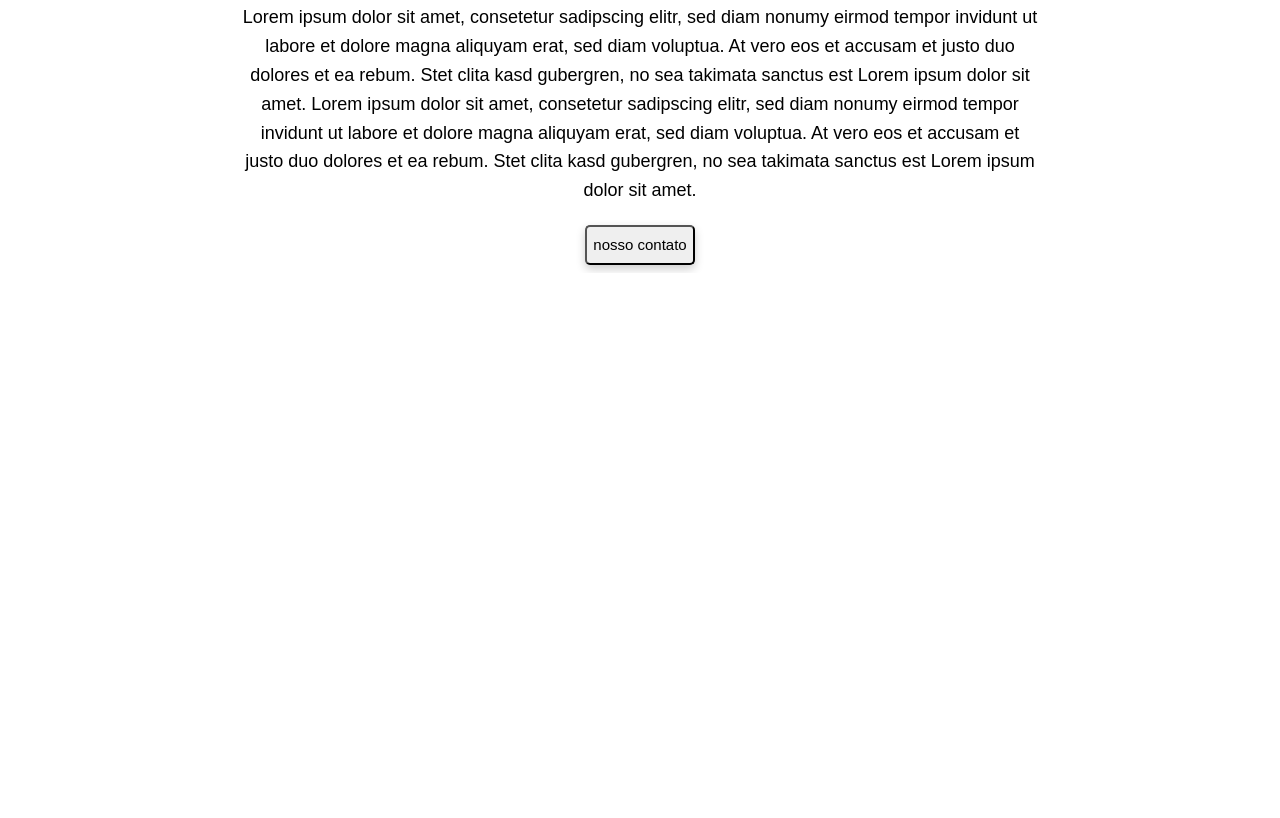
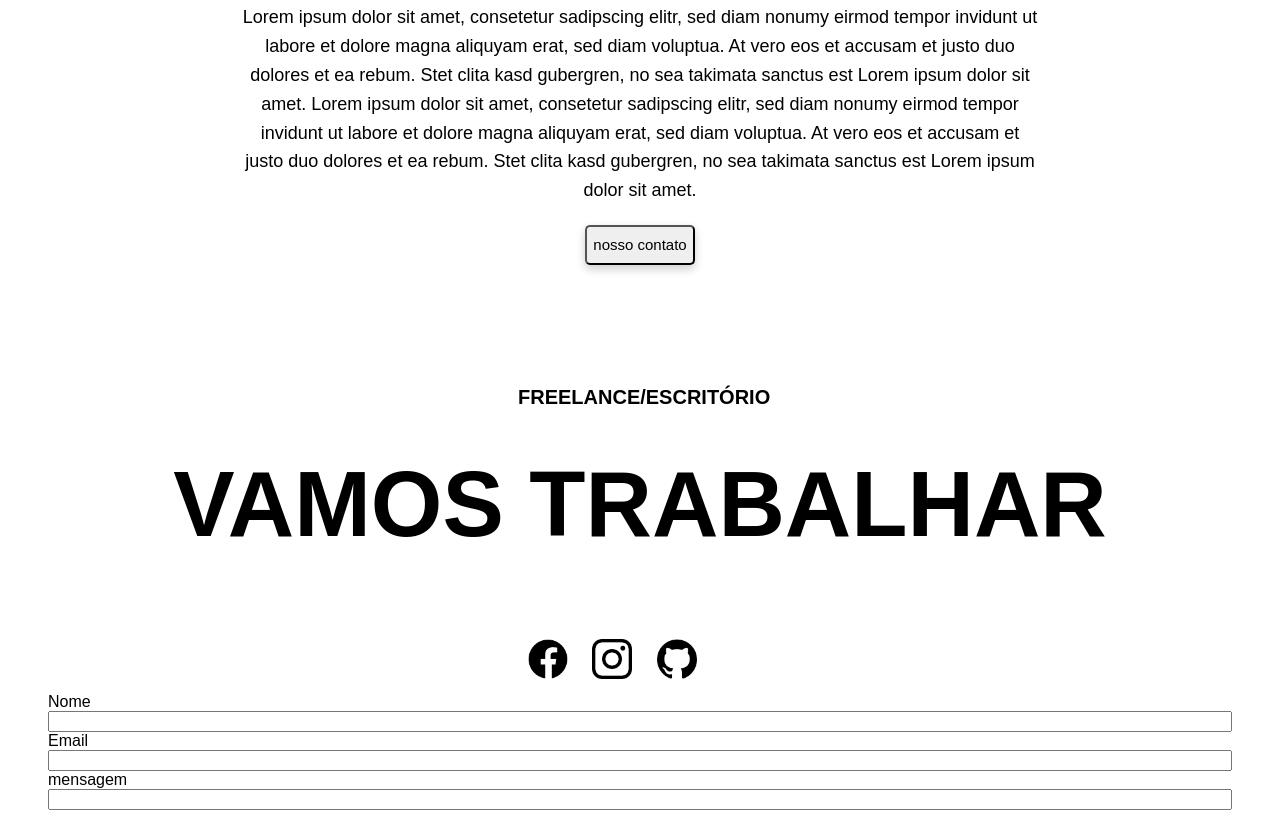
Before and after one commit to Hugo-Ferrari/site-teste, a plain HTML site: page index.html in a window 1280 px wide. Shown: the part 3548-4366 px from the top of the page. Before the commit the page ends 3821 px from the top, so only its background shows below. Drawn offline with Linux system fonts and the light colour scheme.

Commit message:
fazendo os inputs do site

```diff
--- a/css/styles.css
+++ b/css/styles.css
@@ -343,3 +343,8 @@ body{
     box-shadow: 0 6px 12px rgba(0, 0, 0, 0.3);
 
 }
+.contato{
+    display: flex;
+    flex-direction: column;
+
+}
--- a/index.html
+++ b/index.html
@@ -105,5 +105,34 @@
         <p>Lorem ipsum dolor sit amet, consetetur sadipscing elitr, sed diam nonumy eirmod tempor invidunt ut labore et dolore magna aliquyam erat, sed diam voluptua. At vero eos et accusam et justo duo dolores et ea rebum. Stet clita kasd gubergren, no sea takimata sanctus est Lorem ipsum dolor sit amet. Lorem ipsum dolor sit amet, consetetur sadipscing elitr, sed diam nonumy eirmod tempor invidunt ut labore et dolore magna aliquyam erat, sed diam voluptua. At vero eos et accusam et justo duo dolores et ea rebum. Stet clita kasd gubergren, no sea takimata sanctus est Lorem ipsum dolor sit amet.</p>
         <a href="https://wa.me/5516992809719" target="_blank"><button>nosso contato</button></a>
     </div>
+    <div class="container1">
+        <h5>FREELANCE/ESCRITÓRIO</h3>
+        <h1>vamos trabalhar </h1>
+
+        <div class="links">
+            <a href="https://www.facebook.com/hugo.ferraripires/">
+            <img src="img/facebook.png" alt="facebook">
+        </a>
+            <a href="https://www.instagram.com/fp.hugoo/">
+                <img src="img/instagram.png" alt="instagram">
+            </a>
+            <a href="https://github.com/Hugo-Ferrari">
+            <img src="img/github.png" alt="github">
+            </a>
+        </div>
+    </div>
+    <div class="contato">
+        <label for="name">Nome</label>
+        <input type="text" id="nome">
+
+        <label for="email">Email</label>
+        <input type="email" id="email">
+
+        <label for="mensagem">mensagem</label>
+        <input type="mensagem" id="mensagem">
+
+    </div>
+
+
 </body>
 </html>
```
